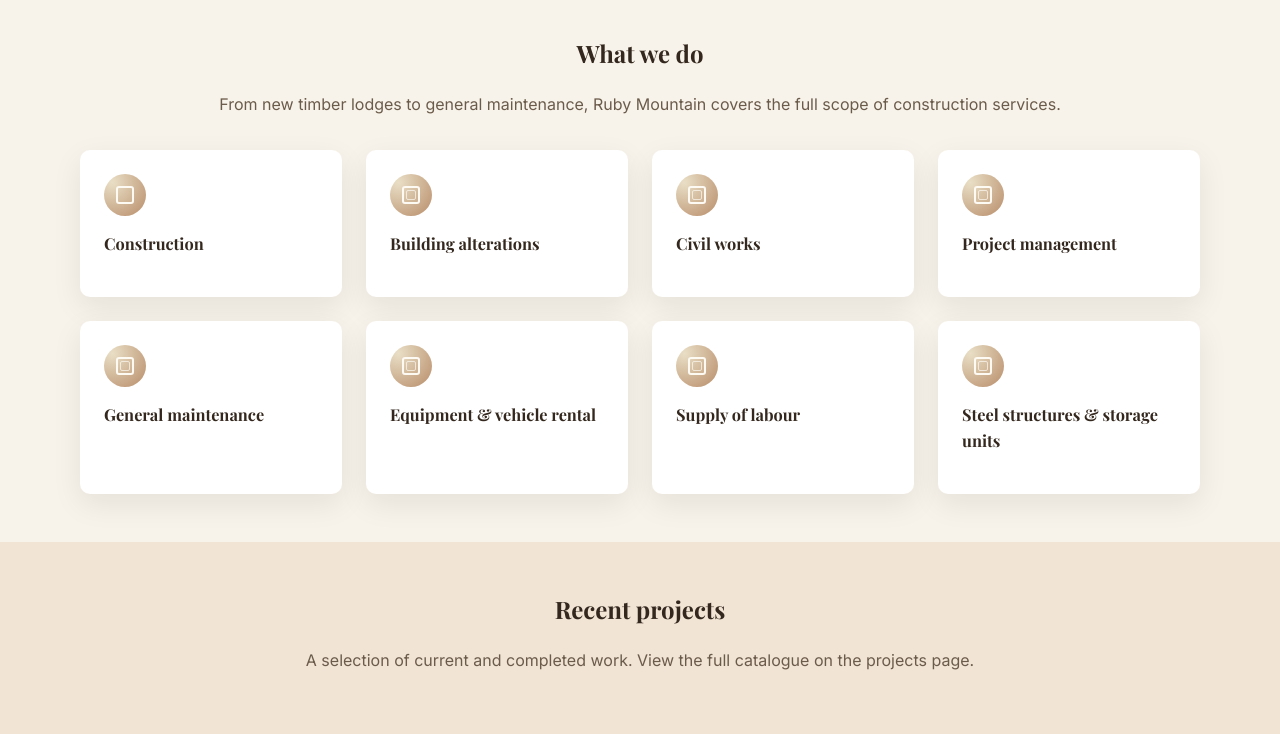
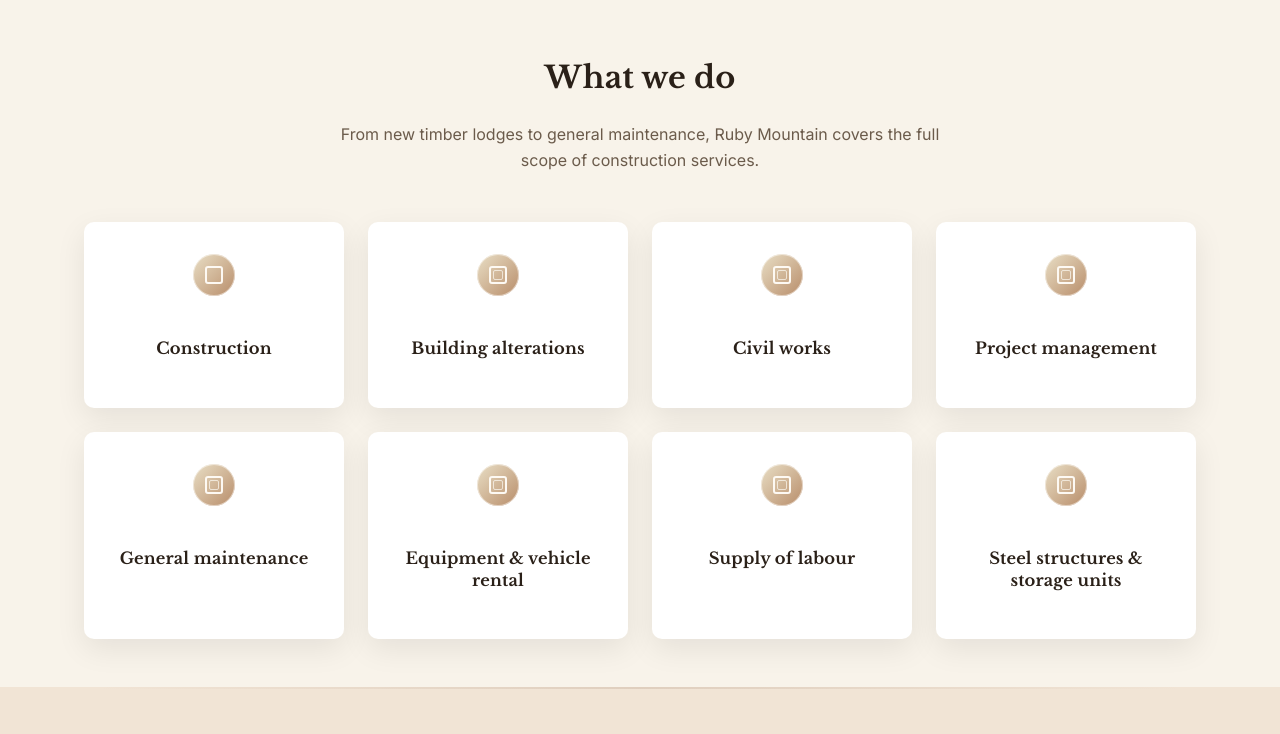
Before and after one commit to AngievR05/rubym, a website: page ruby-mountain/public/index.html in a window 1280 px wide. Shown: the part 940-1674 px from the top of the page. Drawn offline with nearby package versions, Linux system fonts and the light colour scheme.

Commit message:
Redesign site styles and add scroll reveal animation
Updated font families to use Libre Baskerville, adjusted section and card layouts for improved consistency, and enhanced responsive grid behavior for services and projects. Added scroll reveal animations for cards, headers, and stats using IntersectionObserver in main.js. Improved card hover effects and refined color and spacing throughout the CSS. Updated HTML files to use new font and section classes.

```diff
--- a/ruby-mountain/public/css/styles.css
+++ b/ruby-mountain/public/css/styles.css
@@ -27,7 +27,6 @@
   margin: 0;
   font-family: "Inter", system-ui, sans-serif;
   color: var(--text-main);
-  background-color: --bg-page;
   background-color: var(--bg-page);
   line-height: 1.6;
 }
@@ -47,11 +46,34 @@
 }
 
 h1, h2, h3, h4 {
-  font-family: "Playfair Display", serif;
-  margin-top: 0;
-  color: #34281e;
+  font-family: "Libre Baskerville", serif;
+  color: #2a2018;
+  line-height: 1.25;
 }
 
+h1 {
+  font-size: clamp(2.2rem, 3vw, 2.9rem);
+  letter-spacing: 0.005em;
+}
+
+h2 {
+  font-size: 1.9rem;
+  letter-spacing: 0.004em;
+}
+
+h3 {
+  font-size: 1.15rem;
+  letter-spacing: 0.01em;
+}
+
+
+.section__inner,
+.header__inner,
+.top-strip__inner,
+.footer__inner {
+  width: min(1120px, 100% - 2.5rem);
+  margin-inline: auto;
+}
 
 /* Layout helper */
 
@@ -67,11 +89,6 @@
   background-color: #f1e4d5;
 }
 
-.section__inner {
-  width: min(1120px, 100% - 2.5rem);
-  margin-inline: auto;
-}
-
 .section__inner--split {
   display: grid;
   grid-template-columns: minmax(0, 1.4fr) minmax(0, 1fr);
@@ -79,13 +96,26 @@
   align-items: start;
 }
 
+.section__inner--narrow {
+  width: min(1040px, 100% - 2.5rem);
+  margin-inline: auto;
+}
+
 .section__header {
   text-align: center;
-  margin-bottom: 2rem;
+  margin-bottom: 3rem;
+  max-width: 640px;
+  margin-inline: auto;
 }
+
 
 .section__header--left {
   text-align: left;
+}
+
+.section__inner--services {
+  max-width: 960px;
+  margin-inline: auto;
 }
 
 .section__header p {
@@ -97,6 +127,30 @@
   text-align: center;
 }
 
+.section {
+  position: relative;
+}
+
+.section:not(:first-of-type)::before {
+  content: "";
+  position: absolute;
+  top: 0;
+  left: 50%;
+  transform: translateX(-50%);
+  width: 85%;
+  height: 2px;
+  opacity: 0.6;
+  background: linear-gradient(
+    to right,
+    transparent,
+    rgba(124, 86, 61, 0.25),
+    transparent
+  );
+}
+
+
+
+
 /* =========================
    TOP STRIP & HEADER
    ========================= */
@@ -107,8 +161,6 @@
 }
 
 .top-strip__inner {
-  width: min(1120px, 100% - 2.5rem);
-  margin-inline: auto;
   display: flex;
   justify-content: space-between;
   align-items: center;
@@ -171,8 +223,6 @@
 }
 
 .header__inner {
-  width: min(1120px, 100% - 2.5rem);
-  margin-inline: auto;
   display: flex;
   align-items: center;
   justify-content: space-between;
@@ -277,7 +327,7 @@
 
 .hero__content {
   background-color: #fefbf7;
-  padding: 3rem 3rem 3rem 2rem;
+  padding: 3.5rem 3rem;
   display: flex;
   flex-direction: column;
   justify-content: center;
@@ -390,11 +440,14 @@
 }
 
 .card-grid--services {
-  grid-template-columns: repeat(auto-fit, minmax(220px, 1fr));
+  grid-template-columns: repeat(4, 260px);
+  justify-content: center;
 }
 
+
 .card-grid--projects {
-  grid-template-columns: repeat(auto-fit, minmax(260px, 1fr));
+  grid-template-columns: repeat(4, 260px);
+  justify-content: center;
 }
 
 .card-grid--projects-page {
@@ -408,8 +461,29 @@
   box-shadow: var(--shadow-soft);
 }
 
+.card {
+  transition: transform 0.25s ease, box-shadow 0.25s ease;
+}
+
+.card:hover {
+  transform: translateY(-4px);
+  box-shadow: 0 18px 40px rgba(0,0,0,0.14);
+}
+
+.card--service {
+  display: flex;
+  flex-direction: column;
+  gap: 0.75rem;
+  padding: 2rem 1.75rem;
+  height: 100%;
+  text-align: center;
+  align-items: center;
+}
+
 .card--service h3 {
   font-size: 1.02rem;
+  font-weight: 600;
+  line-height: 1.3;
 }
 
 .card--service p {
@@ -425,8 +499,33 @@
   display: flex;
   align-items: center;
   justify-content: center;
-  background: radial-gradient(circle at 20% 20%, var(--cloth), var(--clay));
+  background: linear-gradient(
+    135deg,
+    var(--cloth),
+    var(--clay)
+  );
+  box-shadow: inset 0 0 0 1px rgba(255,255,255,0.5);
 }
+
+.card:hover .card__icon {
+  transform: scale(1.05);
+  transition: transform 0.25s ease;
+}
+
+.reveal {
+  opacity: 0;
+  transform: translateY(32px);
+  transition:
+    opacity 0.6s ease,
+    transform 0.6s cubic-bezier(.2,.8,.2,1);
+}
+
+.reveal.is-visible {
+  opacity: 1;
+  transform: translateY(0);
+}
+
+
 
 /* Simple “icon” placeholders done with CSS */
 
@@ -467,6 +566,9 @@
   display: flex;
   flex-direction: column;
   gap: 0.6rem;
+  transition:
+    transform 0.35s cubic-bezier(.2,.8,.2,1),
+    box-shadow 0.35s ease;
 }
 
 .project-card__thumb {
@@ -484,6 +586,11 @@
   height: 150px;
   width: 100%;
   object-fit: cover;
+}
+
+.project-card:hover {
+  transform: translateY(-6px);
+  box-shadow: 0 22px 45px rgba(0,0,0,0.18);
 }
 
 /* =========================
@@ -649,8 +756,6 @@
 }
 
 .footer__inner {
-  width: min(1120px, 100% - 2.5rem);
-  margin-inline: auto;
   display: grid;
   grid-template-columns: 2fr 1.3fr 1fr;
   gap: 2rem;
@@ -683,6 +788,39 @@
 /* =========================
    RESPONSIVE
    ========================= */
+
+/* Desktop */
+@media (min-width: 1100px) {
+  .card-grid--services,
+  .card-grid--projects {
+    grid-template-columns: repeat(4, 260px);
+  }
+}
+
+/* Laptop / small desktop */
+@media (max-width: 1099px) {
+  .card-grid--services,
+  .card-grid--projects {
+    grid-template-columns: repeat(3, 260px);
+  }
+}
+
+/* Tablet */
+@media (max-width: 820px) {
+  .card-grid--services,
+  .card-grid--projects {
+    grid-template-columns: repeat(2, 260px);
+  }
+}
+
+/* Mobile */
+@media (max-width: 560px) {
+  .card-grid--services,
+  .card-grid--projects {
+    grid-template-columns: 1fr;
+  }
+}
+
 
 @media (max-width: 900px) {
   .hero {
--- a/ruby-mountain/public/index.html
+++ b/ruby-mountain/public/index.html
@@ -7,7 +7,8 @@
   <link rel="stylesheet" href="css/styles.css" />
   <link rel="preconnect" href="https://fonts.googleapis.com">
   <link rel="preconnect" href="https://fonts.gstatic.com" crossorigin>
-  <link href="https://fonts.googleapis.com/css2?family=Inter:wght@300;400;600&family=Playfair+Display:wght@500;700&display=swap" rel="stylesheet">
+  <link href="https://fonts.googleapis.com/css2?family=Inter:wght@300;400;500;600&family=Libre+Baskerville:wght@400;700&display=swap" rel="stylesheet">
+
 </head>
 <body>
   <!-- TOP BAR -->
@@ -123,7 +124,7 @@
 
     <!-- SERVICES AS CARDS -->
     <section class="section">
-      <div class="section__inner">
+      <div class="section__inner section__inner--narrow">
         <header class="section__header">
           <h2 data-i18n="services-heading">What we do</h2>
           <p data-i18n="services-sub">
@@ -218,7 +219,7 @@
 
     <!-- RECENT PROJECTS PREVIEW -->
     <section class="section section--alt">
-      <div class="section__inner">
+      <div class="section__inner section__inner--narrow">
         <header class="section__header">
           <h2 data-i18n="home-projects-heading">Recent projects</h2>
           <p data-i18n="home-projects-sub">
--- a/ruby-mountain/public/js/main.js
+++ b/ruby-mountain/public/js/main.js
@@ -209,6 +209,42 @@
     }
   });
 }
+// =========================
+// SCROLL REVEAL (PROJECT CARDS)
+// =========================
+
+function initScrollReveal() {
+  const items = document.querySelectorAll(
+  ".project-card, .card, .section__header, .stats"
+);
+
+
+  if (!("IntersectionObserver" in window) || !items.length) {
+    items.forEach(el => el.classList.add("is-visible"));
+    return;
+  }
+
+  const observer = new IntersectionObserver(
+    entries => {
+      entries.forEach(entry => {
+        if (entry.isIntersecting) {
+          entry.target.classList.add("is-visible");
+          observer.unobserve(entry.target);
+        }
+      });
+    },
+    {
+      threshold: 0.15,
+      rootMargin: "0px 0px -40px 0px"
+    }
+  );
+
+  items.forEach(el => {
+    el.classList.add("reveal");
+    observer.observe(el);
+  });
+}
+
 
 // =========================
 // INIT ON LOAD
@@ -220,7 +256,9 @@
   initYear();
   initProjectFilters();
   initModal();
+  initContactForm();
+
   renderHomeProjects();
   renderProjects();
-  initContactForm();
+  initScrollReveal();
 });
```
Also changed, not shown: ruby-mountain/public/about.html (+2 -2 lines), ruby-mountain/public/contact.html (+1 -1 lines), ruby-mountain/public/projects.html (+4 -1 lines), ruby-mountain/public/services.html (+2 -2 lines).
